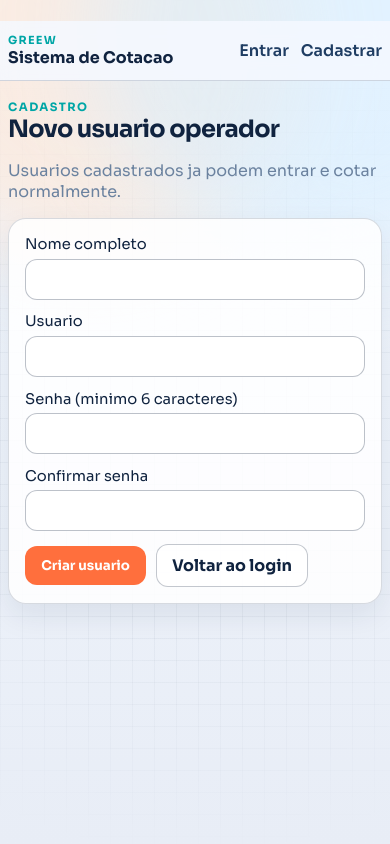
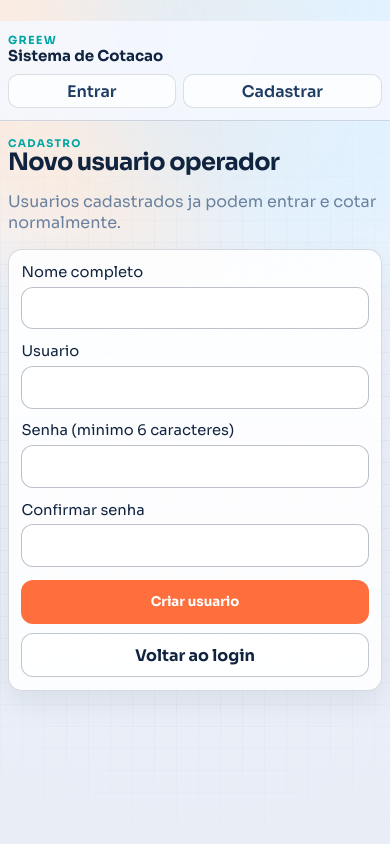
Before and after one commit to JoaoGabrielll7/cotagreew, a Flask app: page /register in a window 390 px wide. Run offline with Flask 3, Linux system fonts and the light colour scheme; parts of the project's set-up code (start-up, migrations or seed data) failed here and were passed over; some libraries are stand-ins or nearby versions.

Commit message:
Improve mobile responsiveness across forms, nav and tables

```diff
--- a/web/static/site.css
+++ b/web/static/site.css
@@ -24,6 +24,7 @@ body {
   font-family: "Sora", sans-serif;
   background: linear-gradient(180deg, #f3f8ff 0%, #e8edf6 100%);
   min-height: 100vh;
+  overflow-x: hidden;
 }
 
 .bg-orb {
@@ -100,17 +101,21 @@ body {
 .brand-main {
   font-size: 1rem;
   font-weight: 700;
+  line-height: 1.15;
 }
 
 .nav-links {
   display: flex;
   gap: 0.75rem;
+  flex-wrap: wrap;
 }
 
 .nav-links a {
   text-decoration: none;
   color: var(--ink-700);
   font-weight: 600;
+  padding: 0.35rem 0.55rem;
+  border-radius: 10px;
 }
 
 .session-pill {
@@ -120,10 +125,26 @@ body {
   background: rgba(16, 35, 63, 0.07);
   padding: 0.45rem 0.65rem;
   border-radius: 999px;
+  min-width: 0;
+}
+
+.session-pill span {
+  max-width: 290px;
+  overflow: hidden;
+  text-overflow: ellipsis;
+  white-space: nowrap;
 }
 
 .page-content {
   padding: 1.2rem 0 2.2rem;
+}
+
+.page-head {
+  margin-bottom: 0.95rem;
+}
+
+.page-head p {
+  margin-top: 0;
 }
 
 .card {
@@ -138,6 +159,7 @@ body {
 .auth-panel h1 {
   margin: 0 0 0.4rem;
   letter-spacing: -0.03em;
+  line-height: 1.08;
 }
 
 .kicker {
@@ -246,6 +268,7 @@ textarea {
   font-weight: 700;
   cursor: pointer;
   font-family: inherit;
+  min-height: 44px;
 }
 
 .btn-small {
@@ -272,6 +295,7 @@ textarea {
   display: flex;
   gap: 0.6rem;
   align-items: center;
+  flex-wrap: wrap;
 }
 
 .hidden {
@@ -299,6 +323,7 @@ td {
 td a {
   color: var(--ink-900);
   font-weight: 700;
+  word-break: break-word;
 }
 
 .flash-stack {
@@ -344,6 +369,64 @@ td a {
   .quote-grid {
     grid-template-columns: 1fr;
   }
+
+  .two-col,
+  .three-col {
+    grid-template-columns: 1fr;
+  }
+
+  .card {
+    padding: 0.9rem;
+  }
+}
+
+@media (max-width: 860px) {
+  .table-wrap {
+    overflow-x: visible;
+  }
+
+  table {
+    min-width: 0;
+    border-collapse: separate;
+    border-spacing: 0 0.62rem;
+  }
+
+  thead {
+    display: none;
+  }
+
+  tbody,
+  tr,
+  td {
+    display: block;
+    width: 100%;
+  }
+
+  tr {
+    border: 1px solid rgba(16, 35, 63, 0.14);
+    border-radius: 14px;
+    background: rgba(255, 255, 255, 0.84);
+    padding: 0.58rem 0.72rem;
+    box-shadow: 0 7px 18px rgba(16, 35, 63, 0.08);
+  }
+
+  td {
+    border: 0;
+    padding: 0.26rem 0;
+    display: flex;
+    justify-content: space-between;
+    align-items: baseline;
+    gap: 0.9rem;
+    font-size: 0.9rem;
+    text-align: right;
+  }
+
+  td::before {
+    content: attr(data-label);
+    color: var(--ink-700);
+    font-weight: 700;
+    text-align: left;
+  }
 }
 
 @media (max-width: 640px) {
@@ -353,15 +436,71 @@ td a {
 
   .nav-wrap {
     flex-wrap: wrap;
+    gap: 0.62rem;
   }
 
-  .two-col,
-  .three-col {
-    grid-template-columns: 1fr;
+  .brand {
+    width: 100%;
   }
 
   .session-pill {
     width: 100%;
     justify-content: space-between;
+    border-radius: 12px;
+    padding: 0.55rem 0.6rem;
+  }
+
+  .session-pill span {
+    max-width: 65vw;
+  }
+
+  .nav-links {
+    width: 100%;
+    gap: 0.45rem;
+  }
+
+  .nav-links a {
+    flex: 1 1 auto;
+    text-align: center;
+    background: rgba(255, 255, 255, 0.68);
+    border: 1px solid rgba(16, 35, 63, 0.14);
+  }
+
+  input,
+  select,
+  textarea {
+    font-size: 16px;
+  }
+
+  .btn {
+    width: 100%;
+  }
+
+  .actions-row .btn {
+    width: 100%;
+  }
+
+  .page-content {
+    padding-top: 0.95rem;
   }
 }
+
+@media (max-width: 420px) {
+  .card {
+    border-radius: 14px;
+    padding: 0.78rem;
+  }
+
+  .brand-main {
+    font-size: 0.94rem;
+  }
+
+  .kicker {
+    font-size: 0.66rem;
+  }
+
+  th,
+  td {
+    font-size: 0.84rem;
+  }
+}
```
Also changed, not shown: web/templates/admin_users.html (+4 -4 lines), web/templates/dashboard.html (+6 -6 lines).
